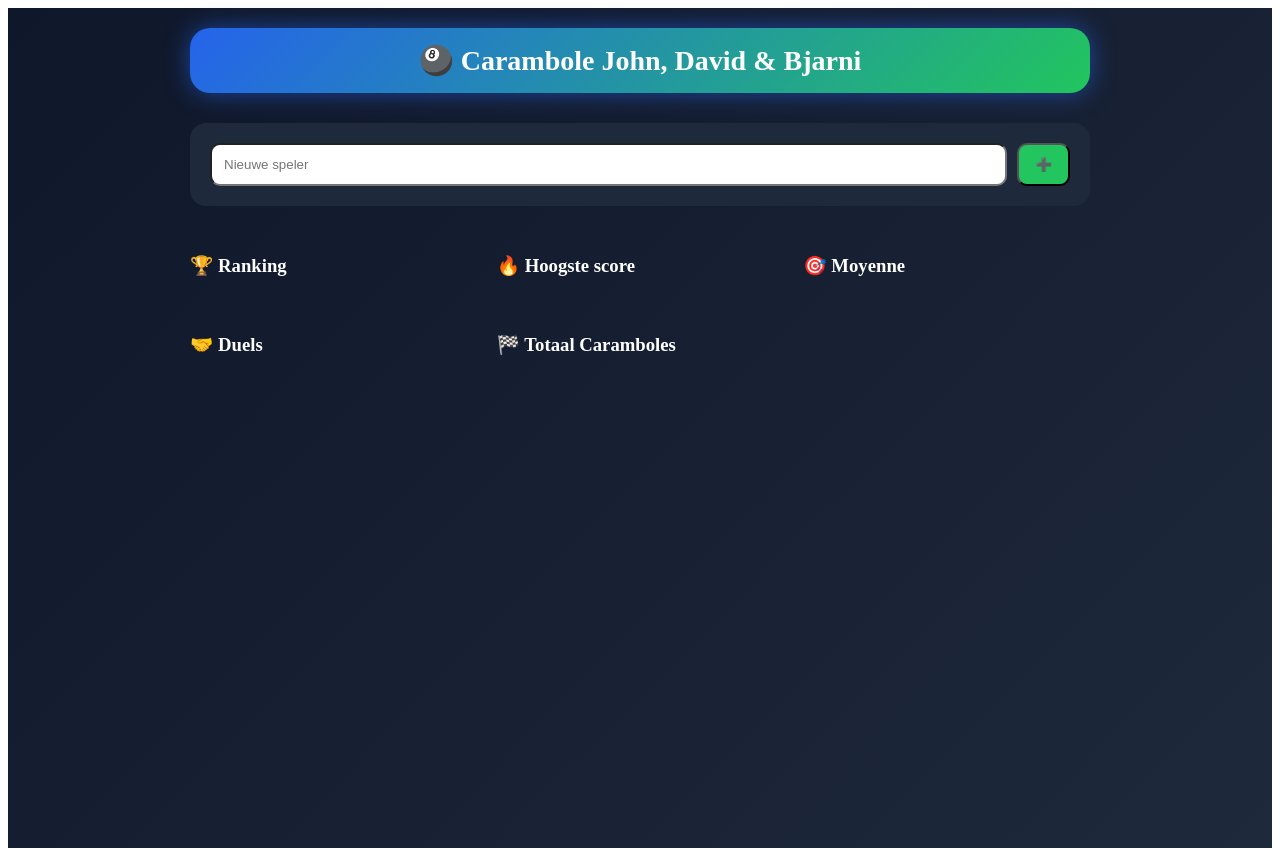
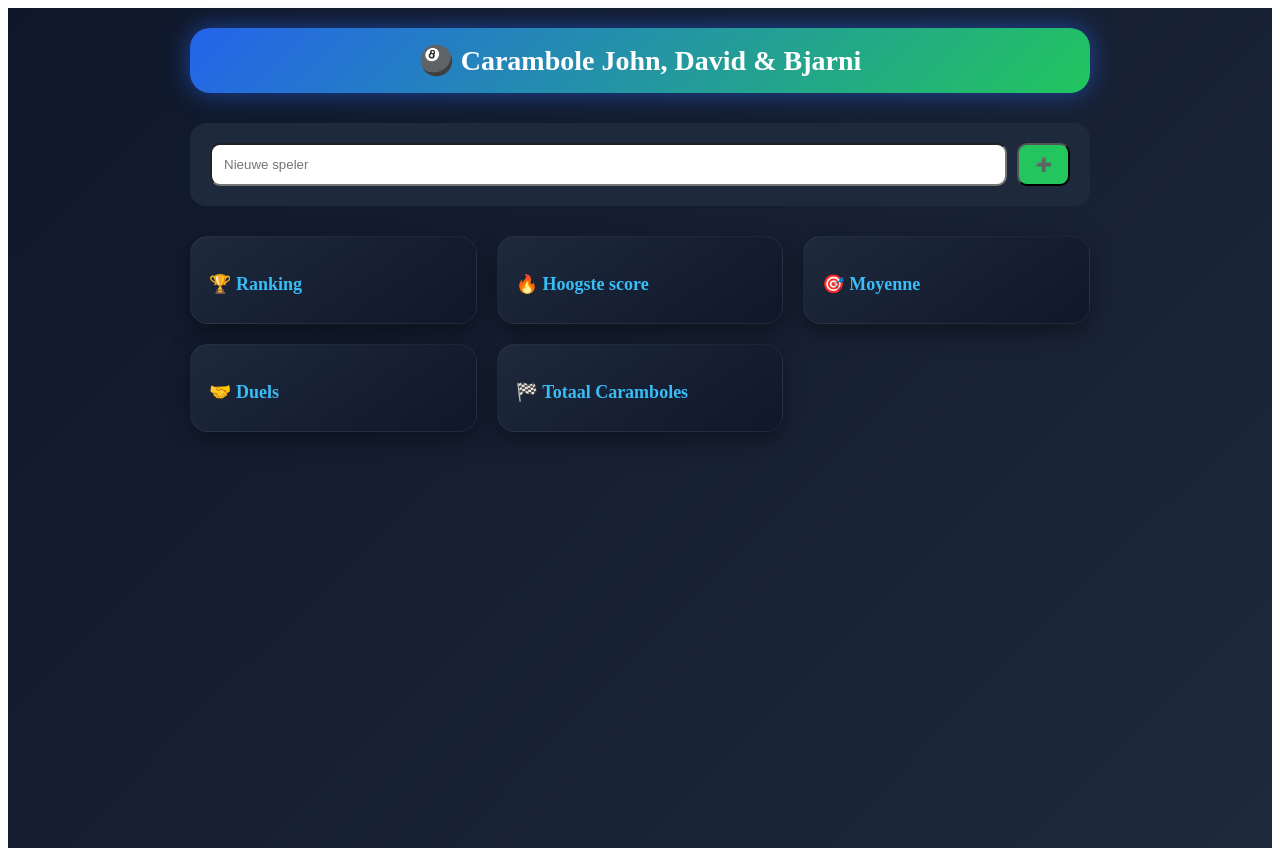
Before and after one commit to steppedavid-glitch/carambole-app, a React (Vite) app: page / in a window 1280 px wide. Built offline with nearby package versions, Linux system fonts and the light colour scheme.

Commit message:
Update App.jsx

```diff
--- a/src/App.jsx
+++ b/src/App.jsx
@@ -391,48 +391,74 @@ return (
           {/* GRID STATS */}
 <div style={{
   display: "grid",
-            gridTemplateColumns: "1fr 1fr 1fr",
+  gridTemplateColumns: "repeat(auto-fit,minmax(250px,1fr))",
   gap: 20,
   marginTop: 30
 }}>
-            <div>
-              <h3>🏆 Ranking</h3>
-              {ranking.map((p,i)=>(
+
+  {/* CARD STYLE */}
+  {[
+    {
+      title: "🏆 Ranking",
+      content: ranking.map((p,i)=>(
         <div key={p.id}>
           {i+1}. {p.name} — {getStats(p).wins}W - {getStats(p).played - getStats(p).wins}V ({getStats(p).winRate}%)
         </div>
-              ))}
-            </div>
-
-            <div>
-              <h3>🔥 Hoogste score</h3>
-              {getHighScores().map((p,i)=>(
+      ))
+    },
+    {
+      title: "🔥 Hoogste score",
+      content: getHighScores().map((p,i)=>(
         <div key={i}>{i+1}. {p.name} — {p.score}</div>
-              ))}
-            </div>
-
-            <div>
-              <h3>🎯 Moyenne</h3>
-              {getMoyennes().map((p,i)=>(
+      ))
+    },
+    {
+      title: "🎯 Moyenne",
+      content: getMoyennes().map((p,i)=>(
         <div key={i}>{i+1}. {p.name} — {p.avg}</div>
-              ))}
-            </div>
-
-             <div>
-  <h3>🤝 Duels</h3>
-  {getHeadToHead().map((m,i)=>(
+      ))
+    },
+    {
+      title: "🤝 Duels",
+      content: getHeadToHead().map((m,i)=>(
         <div key={i}>{m.p1} vs {m.p2} → {m.w1}-{m.w2}</div>
-  ))}
-</div>
-
-<div>
-  <h3>🏁 Totaal Caramboles</h3>
-  {getTotalScores().map((p,i)=>(
+      ))
+    },
+    {
+      title: "🏁 Totaal Caramboles",
+      content: getTotalScores().map((p,i)=>(
         <div key={i}>
           {i+1}. {p.name} — {p.total}
         </div>
+      ))
+    }
+  ].map((card, index) => (
+    <div key={index} style={{
+      background: "linear-gradient(145deg,#1e293b,#0f172a)",
+      padding: 18,
+      borderRadius: 18,
+      boxShadow: "0 8px 25px rgba(0,0,0,0.4)",
+      border: "1px solid rgba(255,255,255,0.05)"
+    }}>
+      <h3 style={{
+        marginBottom: 10,
+        fontSize: 18,
+        fontWeight: "bold",
+        color: "#38bdf8"
+      }}>
+        {card.title}
+      </h3>
+
+      <div style={{
+        display: "flex",
+        flexDirection: "column",
+        gap: 6,
+        fontSize: 14
+      }}>
+        {card.content}
+      </div>
+    </div>
   ))}
-</div>
 
 </div>
           </>
```
Lines whose indentation alone changed are shown as unchanged.
